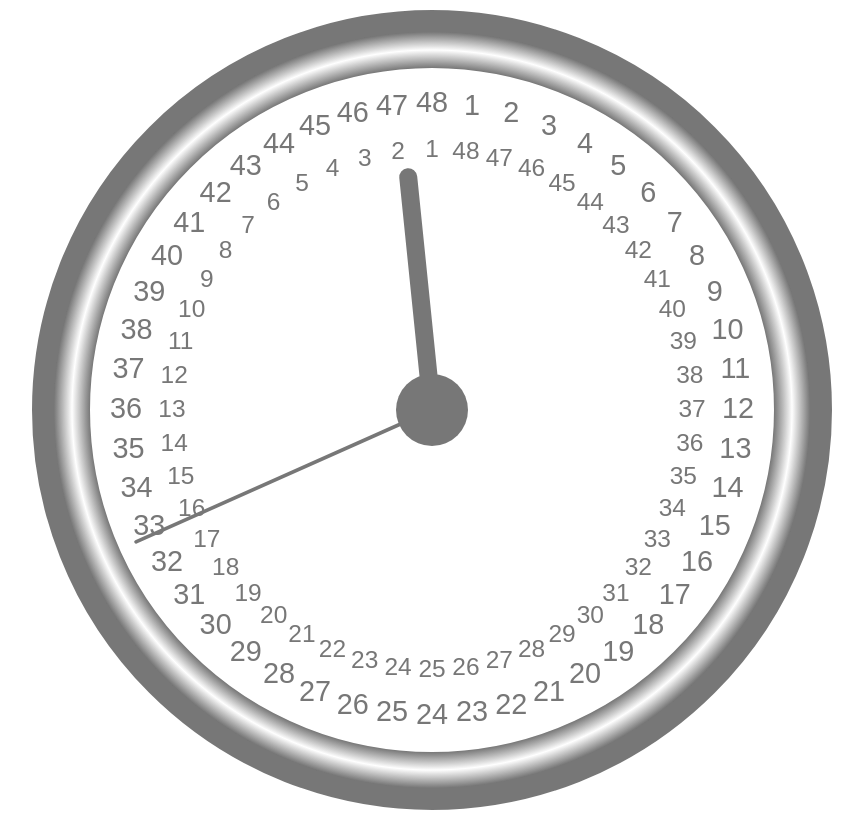
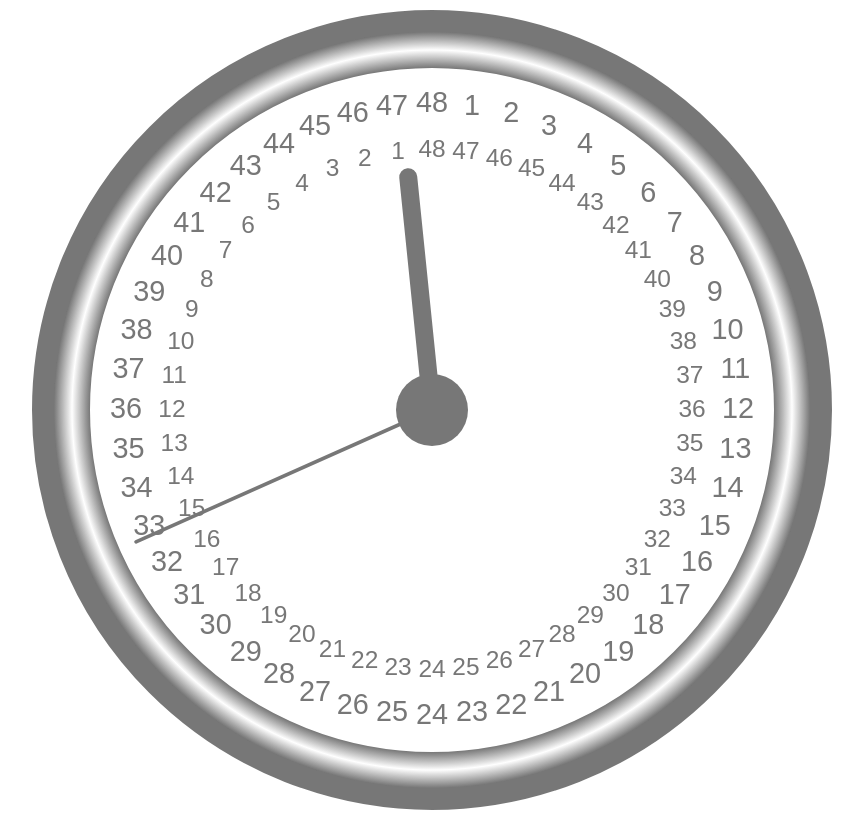
Before and after one commit to xwizard102/clock30pwa, a plain HTML site: page index.html in a window 1280 px wide. Shown: the whole page, without its empty margins (208-1071 px from the left). Drawn offline with Linux system fonts and the light colour scheme.

Commit message:
Fix countdown numbers

```diff
--- a/index.html
+++ b/index.html
@@ -89,9 +89,9 @@
       ctx.textBaseline="middle";
       ctx.textAlign="center";
 
-      for(num= 1; num < 49; num++){
+      for(num= 0; num < 48; num++){
           ang = num * Math.PI / 24;
-          secNum = 49 - num;
+          secNum = 48 - num;
           ctx.rotate(ang);
           ctx.translate(0, -radius*0.85);
           ctx.rotate(-ang);
```
